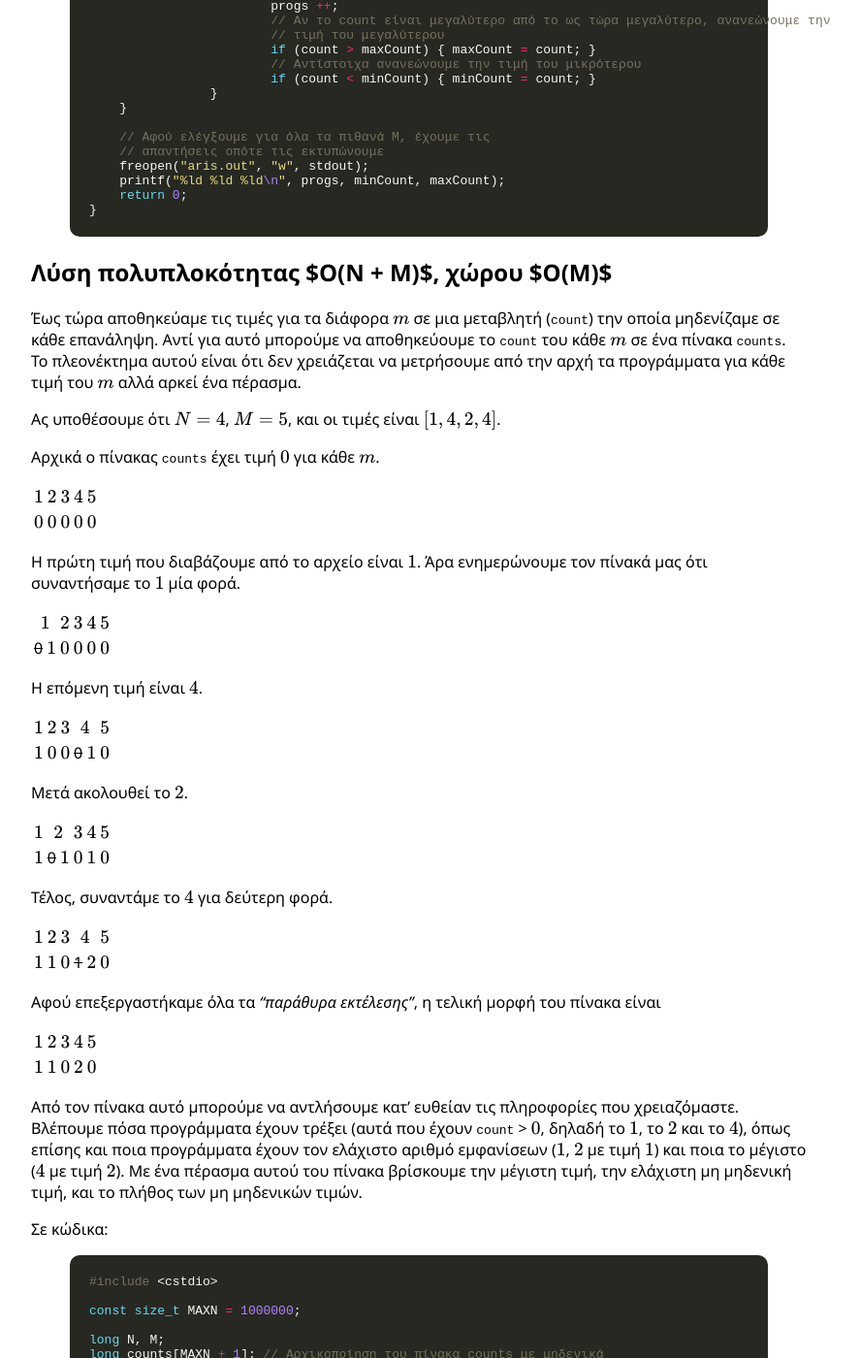
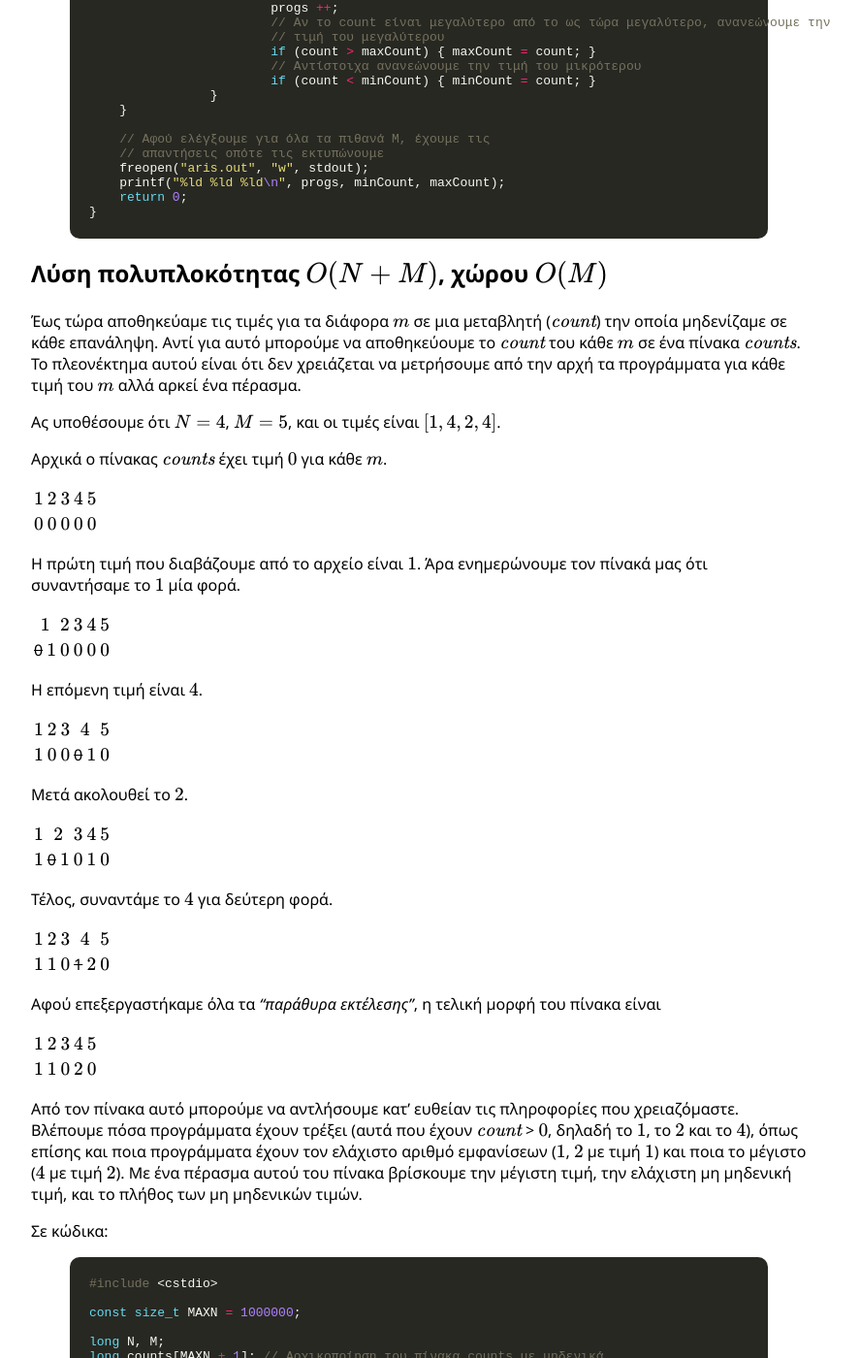
Before and after one commit to pdp-archive/pdp-archive.github.io, a Jekyll site: the page built from contests/_28-PDP/a-aris-solution.md, in a window 1280 px wide and 1400 px high, scrolled down 962 px. Shown: the whole window at 97% size, without its empty margins (208-1095 px from the left). Built offline with Jekyll 4.4.1, drawn with Linux system fonts in a browser that asks for light colours; formulas are drawn with MathJax 3; some of the changed text lies outside the part shown.

Commit message:
Updated code variable format in text

```diff
--- a/contests/_28-PDP/a-aris-solution.md
+++ b/contests/_28-PDP/a-aris-solution.md
@@ -7,7 +7,7 @@ codename: aris
 
 <!--TODO-->
 
-## Λύση πολυπλοκότητας $O(NM)$, χώρου $O(N)$
+## Λύση πολυπλοκότητας $$O(NM)$$, χώρου $$O(N)$$
 
 Η λύση αυτή είναι η πρώτη λύση που μπορεί να μας έρθει στο μυαλό και είναι *ωμής βίας* (brute force). Για κάθε πιθανή ομάδα $$m$$ από το $$1$$ ως το $$M$$, μπορούμε να μετρήσουμε πόσες φορές εμφανίζεται ο αριθμός αυτής της ομάδας στα *"παράθυρα εκτέλεσης"*.
 
@@ -62,13 +62,13 @@ int main () {
 }
 {% endhighlight %}
 
-## Λύση πολυπλοκότητας $O(N + Μ)$, χώρου $Ο(Μ)$
+## Λύση πολυπλοκότητας $$O(N + Μ)$$, χώρου $$Ο(Μ)$$
 
-Έως τώρα αποθηκεύαμε τις τιμές για τα διάφορα $$m$$ σε μια μεταβλητή (`count`) την οποία μηδενίζαμε σε κάθε επανάληψη. Αντί για αυτό μπορούμε να αποθηκεύουμε το `count` του κάθε $$m$$ σε ένα πίνακα `counts`. Το πλεονέκτημα αυτού είναι ότι δεν χρειάζεται να μετρήσουμε από την αρχή τα προγράμματα για κάθε τιμή του $$m$$ αλλά αρκεί ένα πέρασμα.
+Έως τώρα αποθηκεύαμε τις τιμές για τα διάφορα $$m$$ σε μια μεταβλητή ($$\mathit{count}$$) την οποία μηδενίζαμε σε κάθε επανάληψη. Αντί για αυτό μπορούμε να αποθηκεύουμε το $$\mathit{count}$$ του κάθε $$m$$ σε ένα πίνακα $$\mathit{counts}$$. Το πλεονέκτημα αυτού είναι ότι δεν χρειάζεται να μετρήσουμε από την αρχή τα προγράμματα για κάθε τιμή του $$m$$ αλλά αρκεί ένα πέρασμα.
 
 Ας υποθέσουμε ότι $$N = 4$$, $$M = 5$$, και οι τιμές είναι $$[1, 4, 2, 4]$$.
 
-Αρχικά ο πίνακας `counts` έχει τιμή $$0$$ για κάθε $$m$$.
+Αρχικά ο πίνακας $$\mathit{counts}$$ έχει τιμή $$0$$ για κάθε $$m$$.
 
 |  $$1$$   |  $$2$$   |  $$3$$   |  $$4$$   |  $$5$$   |
 | :--: | :--: | :--: | :--: | :--: |
@@ -104,7 +104,7 @@ int main () {
 | :--: | :--: | :--: | :--: | :--: |
 |  $$1$$   |  $$1$$   |  $$0$$   |  $$2$$  |  $$0$$   |
 
-Από τον πίνακα αυτό μπορούμε να αντλήσουμε κατ' ευθείαν τις πληροφορίες που χρειαζόμαστε. Βλέπουμε πόσα προγράμματα έχουν τρέξει (αυτά που έχουν `count` > $$0$$, δηλαδή το $$1$$, το $$2$$ και το $$4$$), όπως επίσης και ποια προγράμματα έχουν τον ελάχιστο αριθμό εμφανίσεων ($$1$$, $$2$$ με τιμή $$1$$) και ποια το μέγιστο ($$4$$ με τιμή $$2$$). Με ένα πέρασμα αυτού του πίνακα βρίσκουμε την μέγιστη τιμή, την ελάχιστη μη μηδενική τιμή, και το πλήθος των μη μηδενικών τιμών.
+Από τον πίνακα αυτό μπορούμε να αντλήσουμε κατ' ευθείαν τις πληροφορίες που χρειαζόμαστε. Βλέπουμε πόσα προγράμματα έχουν τρέξει (αυτά που έχουν $$\mathit{count}$$ > $$0$$, δηλαδή το $$1$$, το $$2$$ και το $$4$$), όπως επίσης και ποια προγράμματα έχουν τον ελάχιστο αριθμό εμφανίσεων ($$1$$, $$2$$ με τιμή $$1$$) και ποια το μέγιστο ($$4$$ με τιμή $$2$$). Με ένα πέρασμα αυτού του πίνακα βρίσκουμε την μέγιστη τιμή, την ελάχιστη μη μηδενική τιμή, και το πλήθος των μη μηδενικών τιμών.
 
 Σε κώδικα:
 
```
